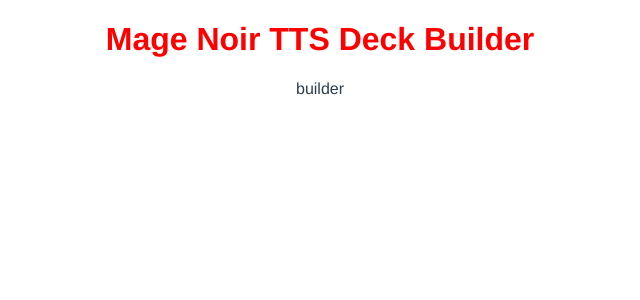
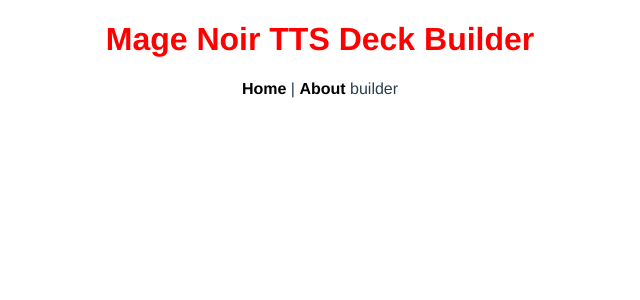
Before and after one commit to rodskin/mage_noir_php, a PHP site: page /?page=1 in a window 1280 px wide. Shown: the top 300 px of the page, without its empty margins (320-960 px from the left). Run offline with PHP 8.4, Linux system fonts and the light colour scheme.

Commit message:
ajout about

```diff
--- a/www/header.php
+++ b/www/header.php
@@ -1 +1,2 @@
 <h1>Mage Noir TTS Deck Builder</h1>
+<a href="/">Home</a> | <a href="/about">About</a>
```
